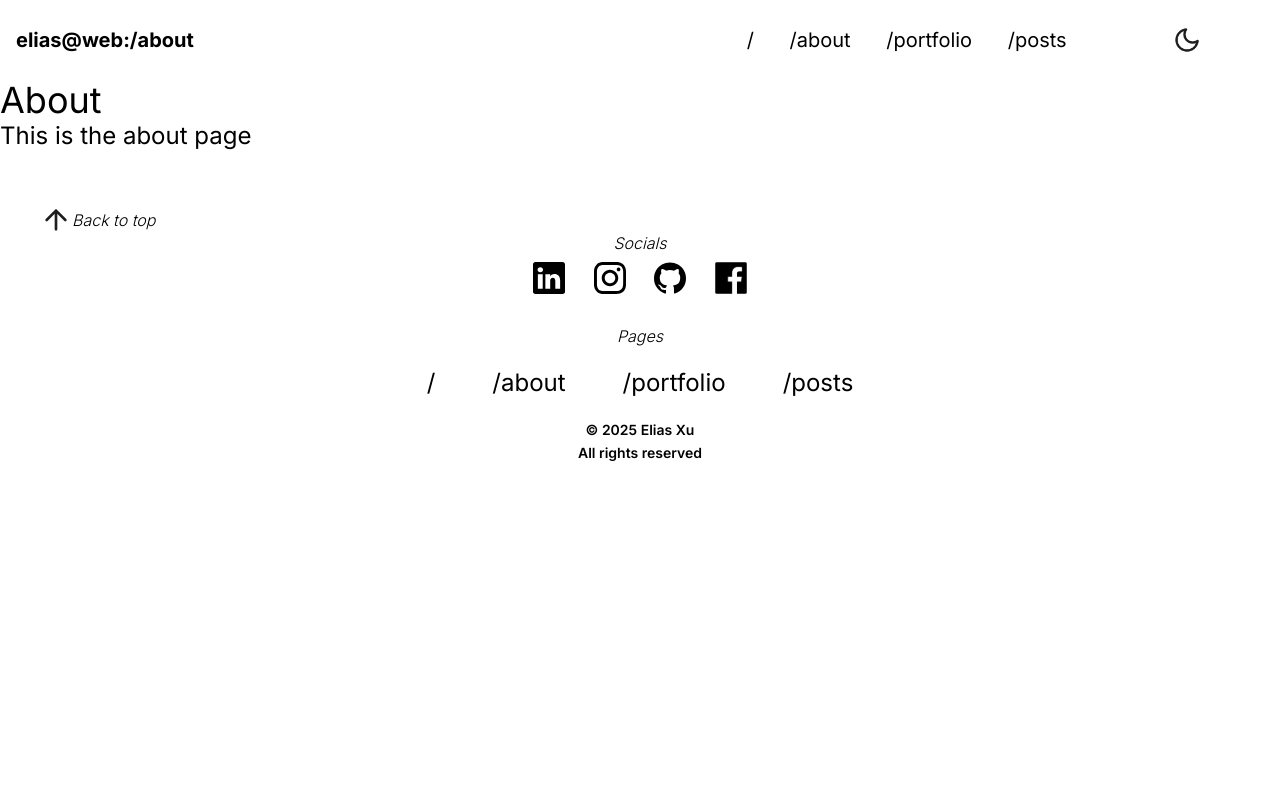
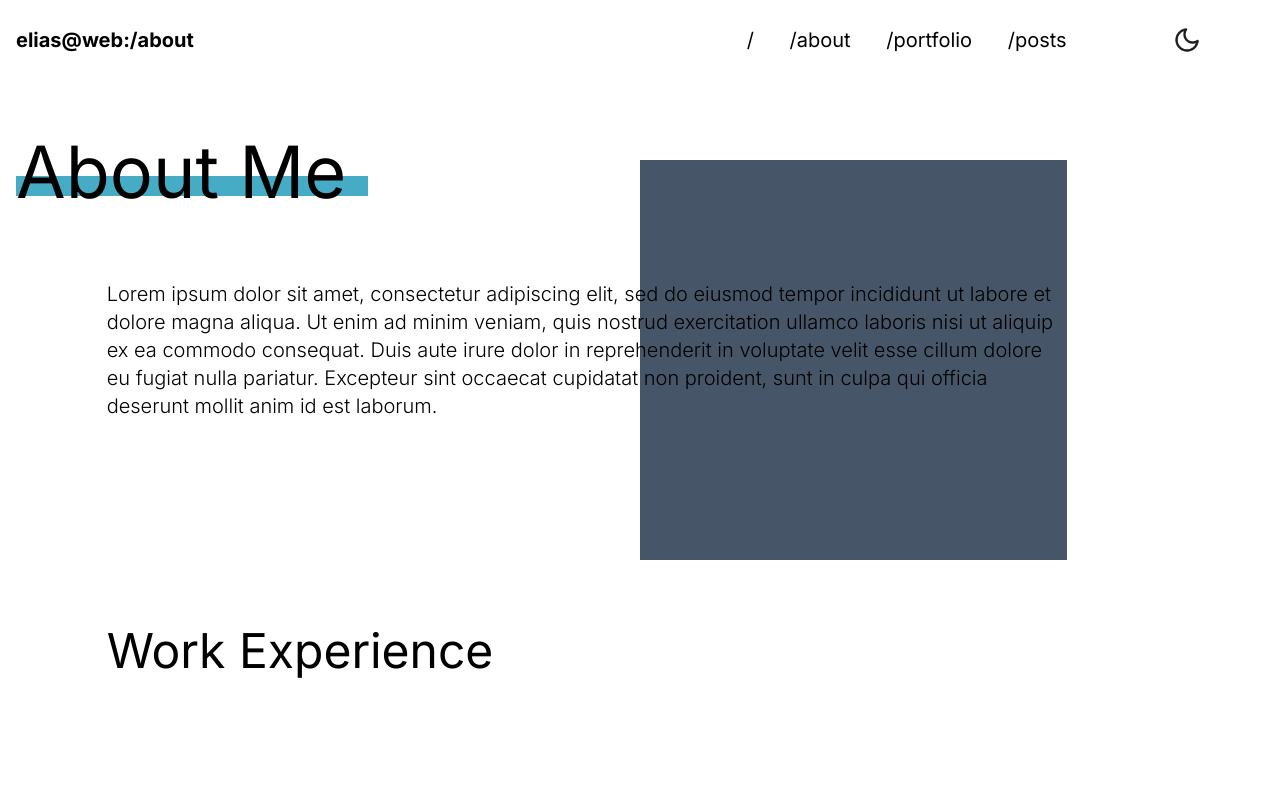
Before and after one commit to Elias2660/elias2660.github.io, a Next.js app: page /about in a window 1280 px wide. Shown: the top 800 px of the page. Built offline with nearby package versions, Linux system fonts and the light colour scheme.

Commit message:
start about page

```diff
--- a/src/app/about/page.tsx
+++ b/src/app/about/page.tsx
@@ -1,10 +1,22 @@
-
 
 export default function About() {
     return (<>
-    <div>
-        <h1 className="text-4xl">About</h1>
-        <p className="text-2xl">This is the about page</p>
-    </div>
+        <div className="h-[60vh] w-full grid grid-cols-12 grid-rows-12 ">
+            <div className="relative inline-block ml-4 mt-4 col-start-1 col-span-full row-start-2 row-span-1 ">
+                <h1 className="text-7xl">
+                    About Me
+                </h1>
+                <span className="gap-x-0 mt-10 absolute opacity-75 inset-0 bottom-1 -z-10 bg-cyan-600 h-5 w-[22rem]" />
+            </div>
+            <p className="text-xl font-light col-start-2 col-end-11 row-start-6 row-end-12 ">Lorem ipsum dolor sit amet, consectetur adipiscing elit, sed do eiusmod tempor incididunt ut labore et dolore magna aliqua. Ut enim ad minim veniam, quis nostrud exercitation ullamco laboris nisi ut aliquip ex ea commodo consequat. Duis aute irure dolor in reprehenderit in voluptate velit esse cillum dolore eu fugiat nulla pariatur. Excepteur sint occaecat cupidatat non proident, sunt in culpa qui officia deserunt mollit anim id est laborum.</p>
+            <div className="col-start-7 col-span-4 row-start-3 row-span-full -z-20 bg-slate-600" />
+        </div>
+        <div className="h-[100vh] w-full grid grid-cols-12 grid-rows-12" >
+            <div className="relative inline-block col-start-2 col-span-full row-start-2 row-span-1 ">
+                <h1 className="text-5xl">
+                    Work Experience
+                </h1>
+            </div>
+        </div>
     </>)
 }
--- a/src/app/page.tsx
+++ b/src/app/page.tsx
@@ -7,7 +7,10 @@ import PersonPhoto from "public/ProfilePic.png"
 export default function Home() {
     return (
         <div className="w-full h-[90vh] grid grid-cols-12 grid-rows-12 ">
-            <h1 className="z-10 col-start-2 col-span-full row-start-2 row-span-2 sm:col-start-2 sm:col-span-8 sm:row-start-3 text-6xl">Hi, I&apos;m Elias!</h1>
+            <div className="relative inline-block z-10 col-start-2 col-span-full row-start-2 row-span-2 sm:col-start-2 sm:col-end-10 sm:row-start-3">
+                <h1 className="text-6xl z-30">Hi, I&apos;m Elias! </h1>
+                <span className="gap-x-0 mt-10 absolute opacity-75 inset-0 bottom-1 -z-10 bg-yellow-300 h-5 w-[22rem]" />
+                </div>
             <p className="z-10 col-start-2 sm:text-lg row-start-6 col-end-10 sm:col-start-2    sm:col-end-7 sm:row-start-5 sm:row-end-12 md:text-xl font-light">Lorem ipsum dolor sit amet, consectetur adipiscing elit, sed do eiusmod tempor incididunt ut labore et dolore magna aliqua. Ut enim ad minim veniam, quis nostrud exercitation ullamco laboris nisi ut aliquip ex ea commodo consequat. Duis aute irure dolor in reprehenderit in voluptate velit esse cillum dolore eu fugiat nulla pariatur. Excepteur sint occaecat cupidatat non proident, sunt in culpa qui officia deserunt mollit anim id est laborum.</p>
             {/* ! IDK if imma add a photo or not */}
             <Image src={PersonPhoto} alt="Elias Xu" className="col-start-4 col-span-8 row-start-3 row-span-full dark:brightness-50 z-0 sm:col-start-6 sm:col-span-5 sm:row-start-2 sm:row-span-8 w-fit h-fit" />
```
